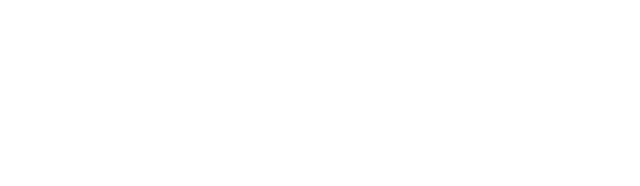
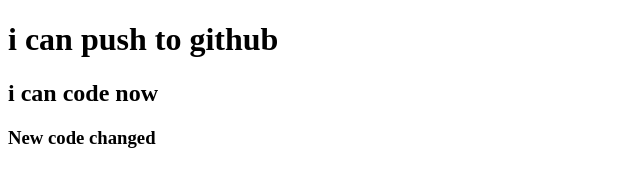
Before and after one commit to sabbir7ph/my-second-repo, a plain HTML site: page index.html in a window 1280 px wide. Shown: the whole page, without its empty margins (0-640 px from the left). Drawn offline with Linux system fonts and the light colour scheme.

Commit message:
added header

```diff
--- a/index.html
+++ b/index.html
@@ -9,6 +9,9 @@
 </head>
 
 <body>
+    <h1> i can push to github</h1>
+    <h2> i can code now </h2>
+    <h3> New code changed </h3>
 
 </body>
 
```
